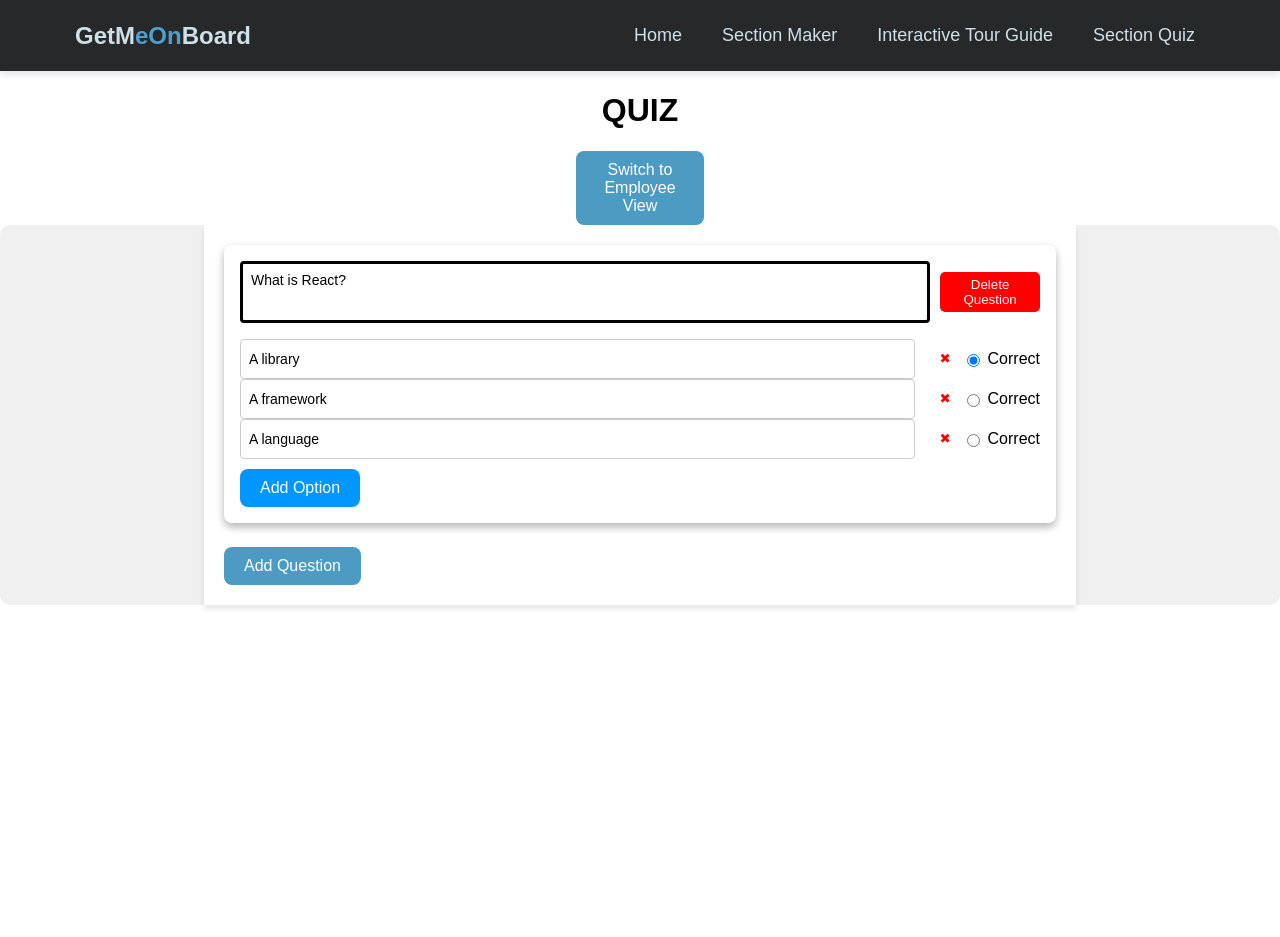
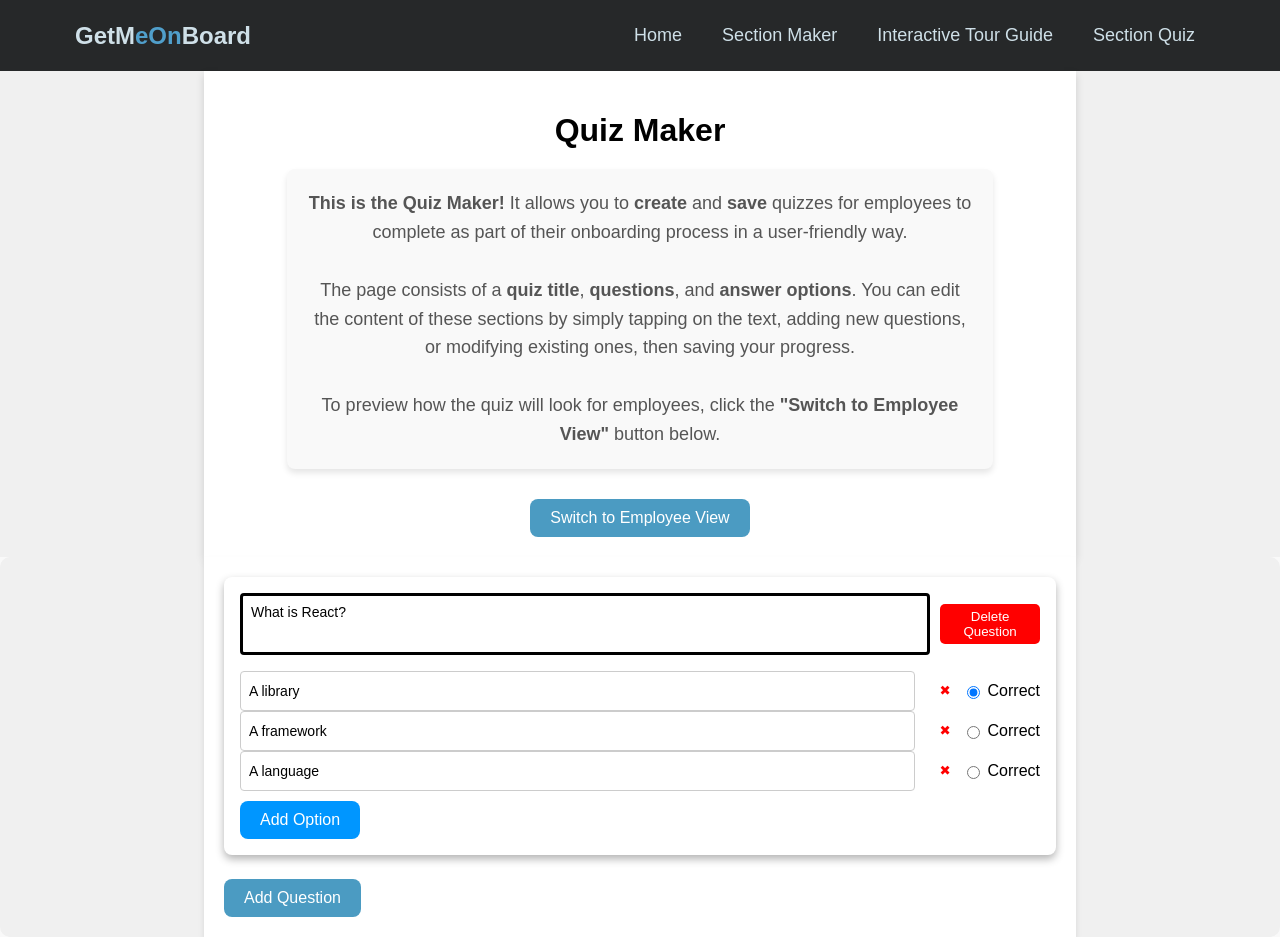
Before and after one commit to Adit-Rahman-x/GetMeOnBoard, a React (Vite) app in the folder GetMeOnBoard/: page / in a window 1280 px wide. Both pictures are taken after a click on the link "Section Quiz". Before the commit the page ends 800 px from the top, so only its background shows below. Built offline with nearby package versions, Linux system fonts and the light colour scheme.

Commit message:
insurance

```diff
--- a/GetMeOnBoard/src/Quiz/Quiz.jsx
+++ b/GetMeOnBoard/src/Quiz/Quiz.jsx
@@ -108,15 +108,55 @@ const Quiz = () => {
     return (
         <div
             style={{
-                backgroundColor: 'f9f9f9',
+                backgroundColor: '#f9f9f9',
             }}>
-            <h1 style={{ textAlign: 'center' }}>QUIZ</h1>
-
+            <div
+                style={{
+                    display: "flex",
+                    justifyContent: "center", // Center the inner div horizontally
+                    alignItems: "center", // Center the inner div vertically
+                    width: "100%", // Full width of the screen
+                    //height: "100vh", // Full viewport height
+                    backgroundColor: "rgb(240, 240, 240)", // Light background color for the entire section
+                    //padding: "20px", // Ensure spacing for smaller viewports
+                }}
+                >
+                <div
+                    style={{
+                    display: "flex",
+                    flexDirection: "column", // Stack elements vertically
+                    justifyContent: "center", // Center vertically
+                    alignItems: "center", // Center horizontally
+                    width: "65%", // Take up 75% of the screen width
+                    textAlign: "center", // Center text alignment where applicable
+                    padding: "20px", // Add some padding for spacing
+                    backgroundColor: "white", // Light background color for contrast
+                    boxShadow: "0 4px 8px rgba(0, 0, 0, 0.15)", // Add a subtle shadow
+                    }}
+                >
+                    <h1 style={{ textAlign: "center", marginBottom: "20px" }}>Quiz Maker</h1>
+                    <p
+                    style={{
+                        fontSize: "18px",
+                        marginTop: "0",
+                        marginBottom: "30px",
+                        width: "80%",
+                        lineHeight: "1.6", // Better spacing between lines
+                        color: "#555", // Softer text color
+                        backgroundColor: "#f9f9f9", // Light background for contrast
+                        padding: "20px", // Add padding for spacing
+                        borderRadius: "8px", // Rounded corners for a modern look
+                        boxShadow: "0 4px 6px rgba(0, 0, 0, 0.1)", // Subtle shadow for depth
+                    }}
+                    >
+                    <strong>This is the Quiz Maker!</strong> It allows you to <strong>create</strong> and <strong>save</strong> quizzes for employees to complete as part of their onboarding process in a user-friendly way.<br /> <br />
+                    The page consists of a <strong>quiz title</strong>, <strong>questions</strong>, and <strong>answer options</strong>. You can edit the content of these sections by simply tapping on the text, adding new questions, or modifying existing ones, then saving your progress.<br /> <br />
+                    To preview how the quiz will look for employees, click the <strong>"Switch to Employee View"</strong> button below.
+                    </p>
                     <button
                     onClick={() => setIsEmployerView(!isEmployerView)}
                     style={{
                         padding: "10px 20px",
-                    margin: "0 45%",
                         backgroundColor: "#4b9bc2",
                         color: "#fff",
                         border: "none",
@@ -134,8 +174,12 @@ const Quiz = () => {
                         e.target.style.transform = "scale(1)";
                     }}
                     >
-                Switch to {isEmployerView ? 'Employee' : 'Employer'} View
+                    Switch to {isEmployerView ? "Employee" : "Employer"} View
                     </button>
+                </div>
+                </div>
+
+
             {isEmployerView ? (
                 <EmployerQuizPage
                     questions={questions}
```
Lines whose indentation alone changed are shown as unchanged.
